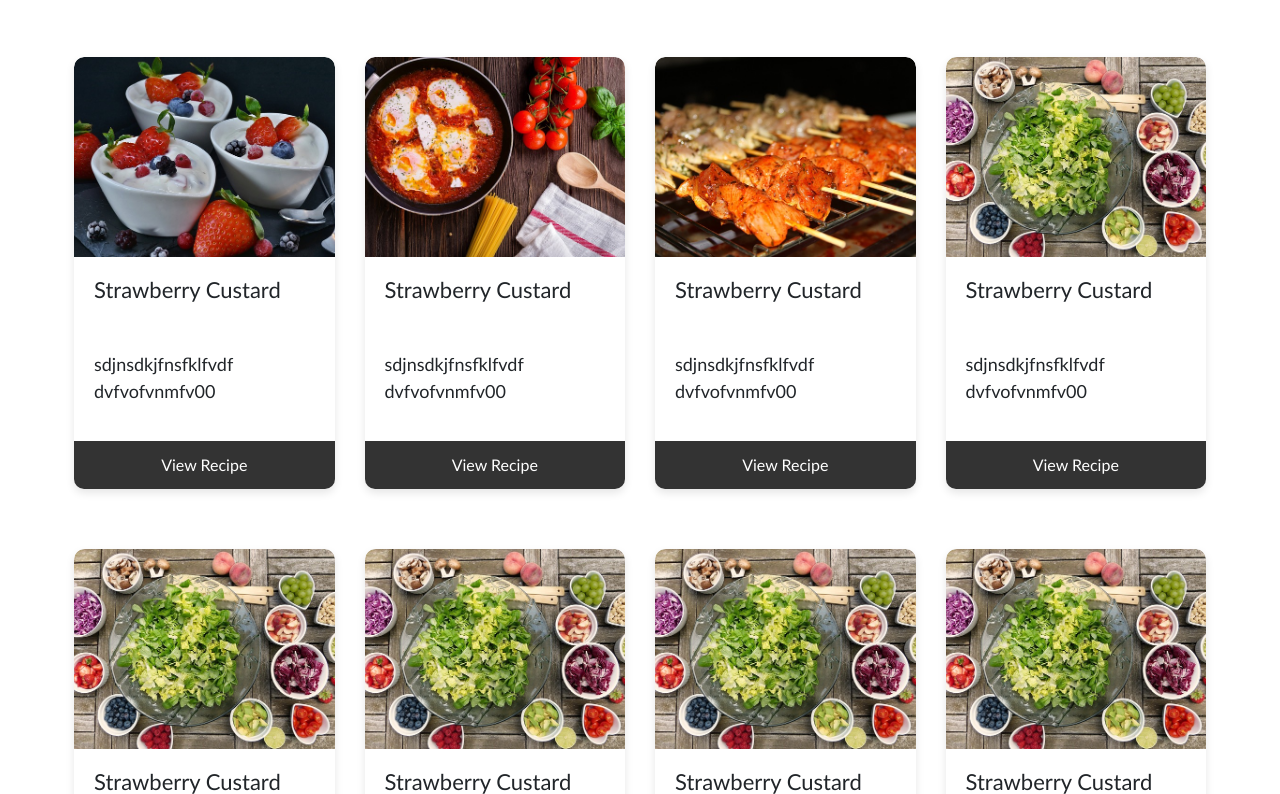
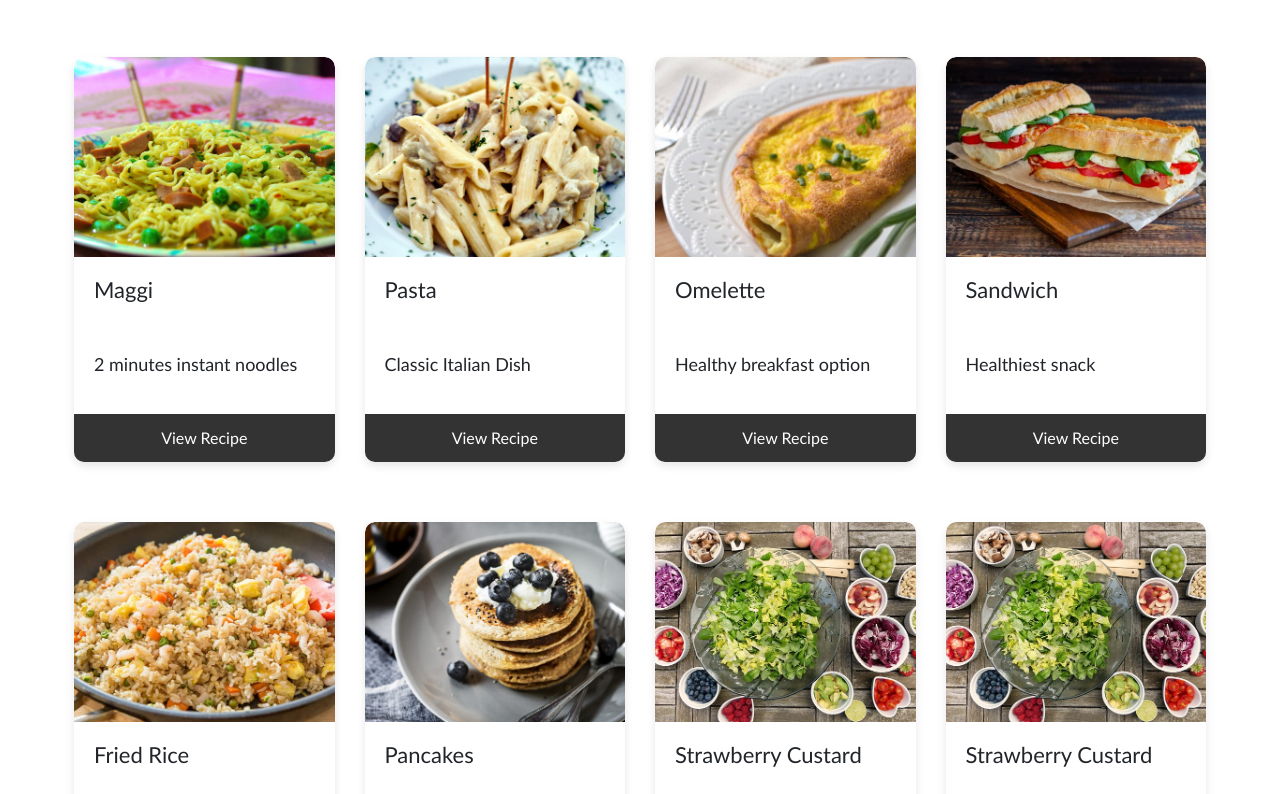
Before and after one commit to Azad814/Recipe-website, a plain HTML site: page recipe.html in a window 1280 px wide. Shown: the part 161-955 px from the top of the page. Drawn offline with nearby package versions, Linux system fonts and the light colour scheme.

Commit message:
content-recipe

```diff
--- a/recipe.html
+++ b/recipe.html
@@ -106,52 +106,53 @@
         <h1>Featured Recipes</h1>
         <div class="recipe-section">
             <div class="recipe-card">
-                <img src="images/images/dish-1.jpg" alt="">
-                <h2>Strawberry Custard</h2>
-                <p>sdjnsdkjfnsfklfvdf dvfvofvnmfv00</p>
+                <img src="images/images/maggi.jpg" alt="">
+                <h2>Maggi</h2>
+                <p>2 minutes instant noodles</p>
                 <!-- <a href="#">View Recipe</a> -->
-                <a href="#" class="view-recipe" data-title="Strawberry Custard" data-image="images/images/dish-1.jpg"
+                <a href="#" class="view-recipe" data-title="Maggi"
+                 data-image="images/images/maggi.jpg"
                     data-id="1" data-description="Delicious strawberry custard with a creamy texture.">View Recipe</a>
             </div>
 
             <div class="recipe-card">
-                <img src="images/images/dish-2.jpg" alt="">
-                <h2>Strawberry Custard</h2>
-                <p>sdjnsdkjfnsfklfvdf dvfvofvnmfv00</p>
+                <img src="images/images/pasta.jpg" alt="">
+                <h2>Pasta</h2>
+                <p>Classic Italian Dish</p>
                 <!-- <a href="#">View Recipe</a> -->
-                <a href="#" class="view-recipe" data-title="Strawberry Custard" data-image="images/images/dish-1.jpg"
+                <a href="#" class="view-recipe" data-title="Strawberry Custard" data-image="images/images/pasta.jpg"
                     data-id="2" data-description="Delicious strawberry custard with a creamy texture.">View Recipe</a>
             </div>
             <div class="recipe-card">
-                <img src="images/images/dish-3.jpg" alt="">
-                <h2>Strawberry Custard</h2>
-                <p>sdjnsdkjfnsfklfvdf dvfvofvnmfv00</p>
+                <img src="images/images/omelette.jpg" alt="">
+                <h2>Omelette</h2>
+                <p>Healthy breakfast option</p>
                 <!-- <a href="#">View Recipe</a> -->
-                <a href="#" class="view-recipe" data-title="Strawberry Custard" data-image="images/images/dish-1.jpg"
+                <a href="#" class="view-recipe" data-title="Strawberry Custard" data-image="images/images/omelette.jpg"
                     data-id="3" data-description="Delicious strawberry custard with a creamy texture.">View Recipe</a>
             </div>
             <div class="recipe-card">
-                <img src="images/images/dish-4.jpg" alt="">
-                <h2>Strawberry Custard</h2>
-                <p>sdjnsdkjfnsfklfvdf dvfvofvnmfv00</p>
+                <img src="images/images/sandwich.jpg" alt="">
+                <h2>Sandwich</h2>
+                <p>Healthiest snack</p>
                 <!-- <a href="#">View Recipe</a> -->
-                <a href="#" class="view-recipe" data-title="Strawberry Custard" data-image="images/images/dish-1.jpg"
+                <a href="#" class="view-recipe" data-title="Strawberry Custard" data-image="images/images/sandwich.jpg"
                     data-id="4" data-description="Delicious strawberry custard with a creamy texture.">View Recipe</a>
             </div>
             <div class="recipe-card">
-                <img src="images/images/dish-4.jpg" alt="">
-                <h2>Strawberry Custard</h2>
-                <p>sdjnsdkjfnsfklfvdf dvfvofvnmfv00</p>
+                <img src="images/images/fried rice.jpg" alt="">
+                <h2>Fried Rice</h2>
+                <p>Tasty and instant energy food</p>
                 <!-- <a href="#">View Recipe</a> -->
-                <a href="#" class="view-recipe" data-title="Strawberry Custard" data-image="images/images/dish-1.jpg"
+                <a href="#" class="view-recipe" data-title="Strawberry Custard" data-image="images/images/fried rice.jpg"
                     data-id="5" data-description="Delicious strawberry custard with a creamy texture.">View Recipe</a>
             </div>
             <div class="recipe-card">
-                <img src="images/images/dish-4.jpg" alt="">
-                <h2>Strawberry Custard</h2>
-                <p>sdjnsdkjfnsfklfvdf dvfvofvnmfv00</p>
+                <img src="images/images/pancakes.jpg" alt="">
+                <h2>Pancakes</h2>
+                <p>Most energetic breakfast</p>
                 <!-- <a href="#">View Recipe</a> -->
-                <a href="#" class="view-recipe" data-title="Strawberry Custard" data-image="images/images/dish-1.jpg"
+                <a href="#" class="view-recipe" data-title="Strawberry Custard" data-image="images/images/pancakes.jpg"
                     data-id="6" data-description="Delicious strawberry custard with a creamy texture.">View Recipe</a>
             </div>
             <div class="recipe-card">
```
Also changed, not shown: images/images/fried rice.jpg (added), images/images/pancakes.jpg (added).
